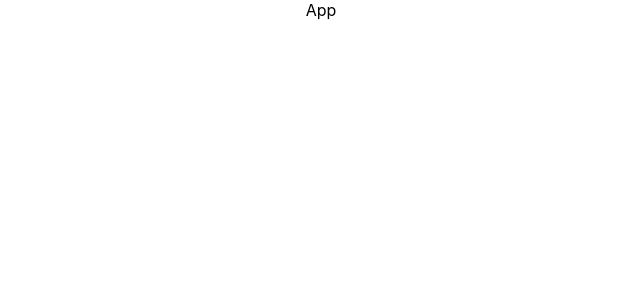
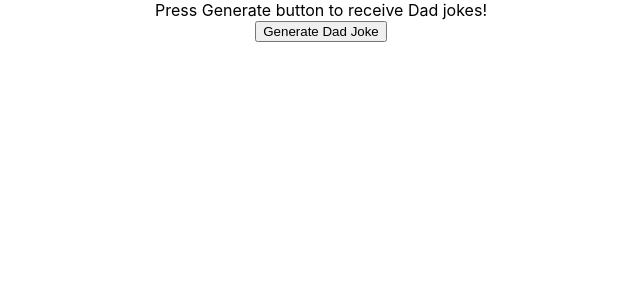
Before and after one commit to jbelleza29/dad-joke-generator-typescript, a React (Create React App) app: page / in a window 1280 px wide. Shown: the top 300 px of the page, without its empty margins (319-959 px from the left). Built offline with nearby package versions, Linux system fonts and the light colour scheme.

Commit message:
add fetching of jokes

```diff
--- a/src/scenes/App/App.tsx
+++ b/src/scenes/App/App.tsx
@@ -1,10 +1,35 @@
-import React from 'react';
+import React, { useState } from 'react';
+
+import Button from 'components/button/Button';
 import './App.css';
 
+interface Joke {
+  id: string;
+  joke: string;
+  status: number;
+}
+
 function App() {
+  const [joke, setJoke] = useState<Joke>();
+
+  const generateDadJoke = (): void => {
+    fetch('https://icanhazdadjoke.com/', {
+        method: 'get',
+        headers: {
+          'Accept': 'application/json'
+        },
+      })
+      .then(res => res.json())
+      .then(data => { console.log(data); setJoke(data) })
+      .catch(err => {
+        console.log(err);
+      })
+  }
+
   return (
     <div className="App">
-      App
+      {joke ? <span>{joke.joke}</span> : 'Press Generate button to receive Dad jokes!'}
+      <Button text='Generate Dad Joke' onClick={generateDadJoke} />
     </div>
   );
 }
```
